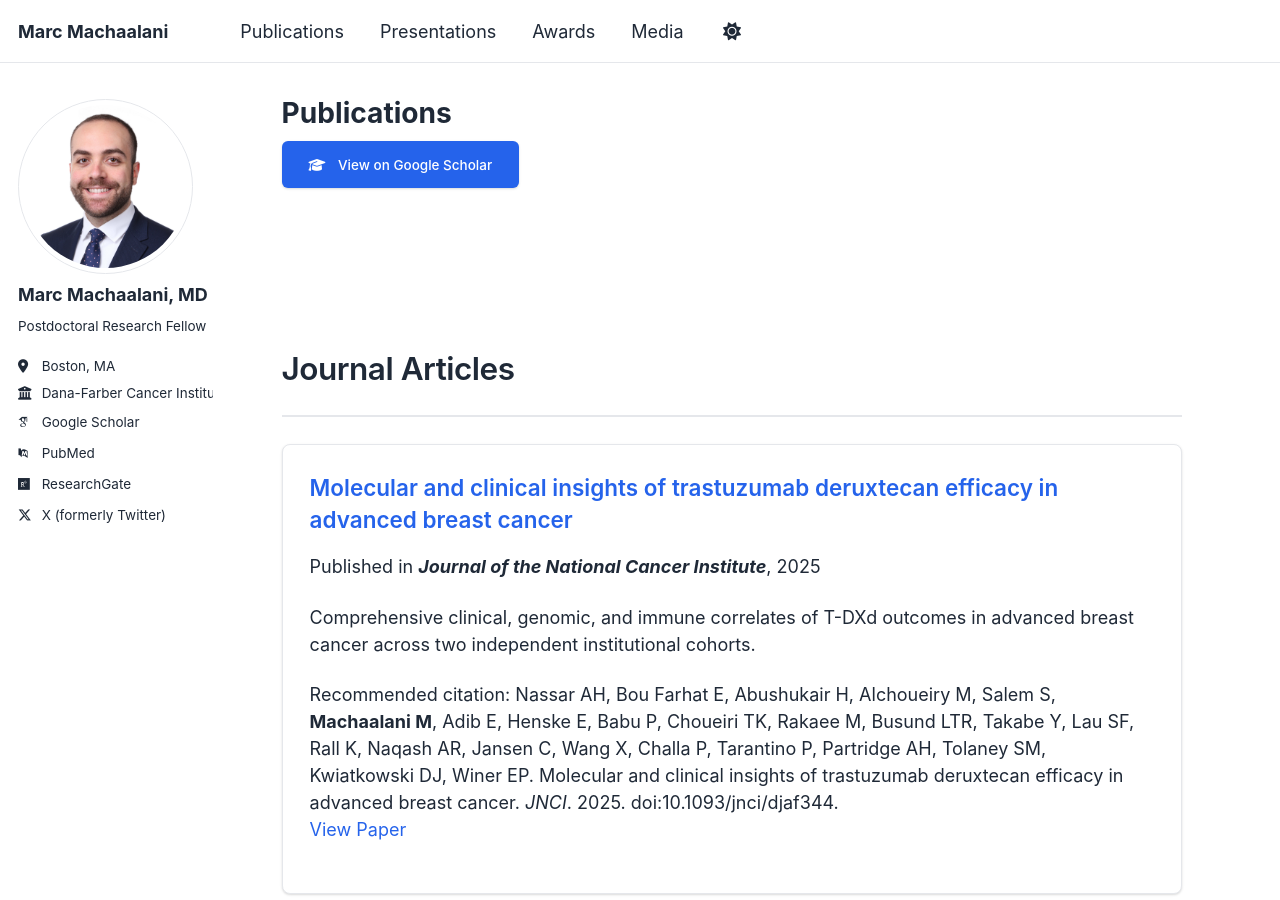
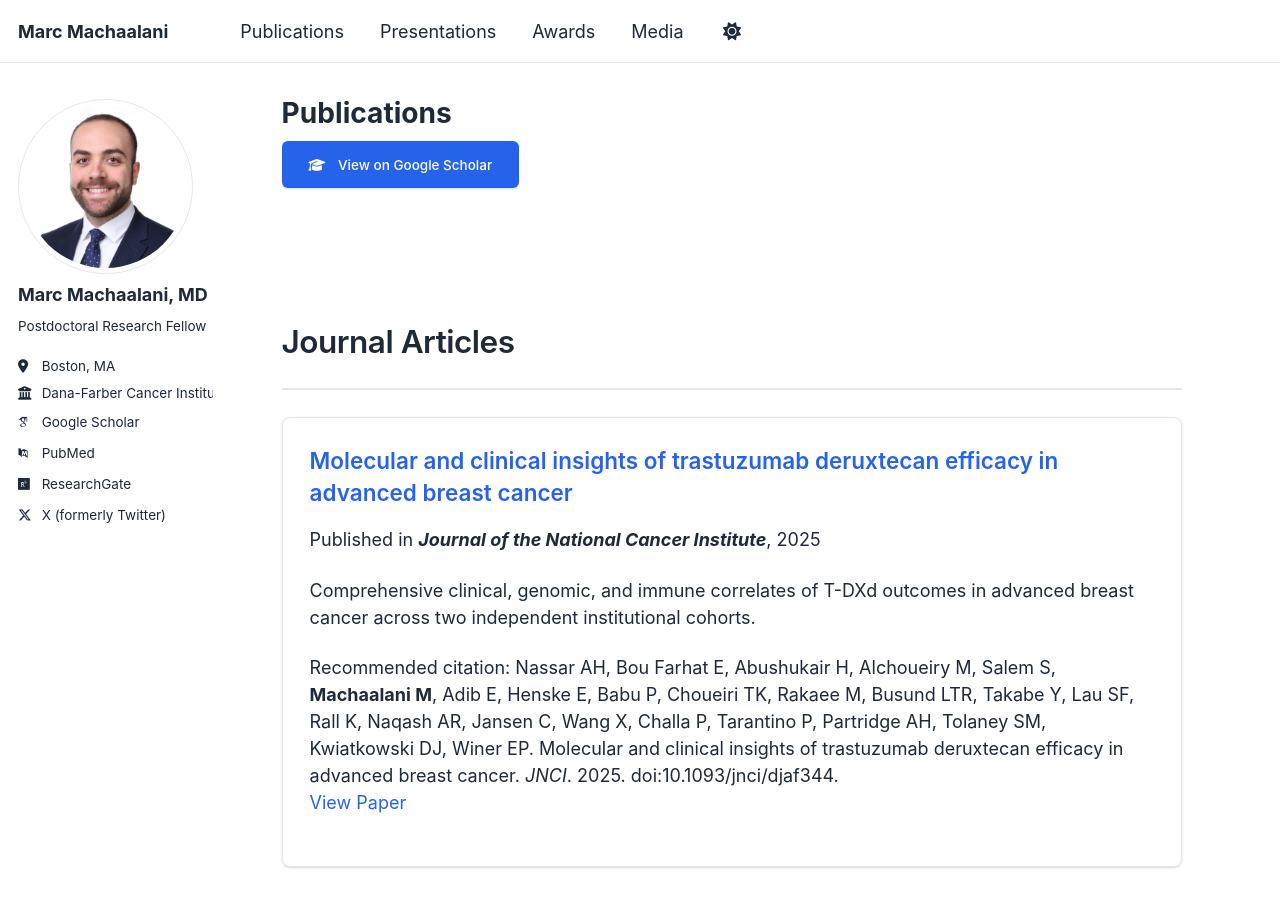
Before and after one commit to MarcMachaalani/marcmachaalani.github.io, a Jekyll site: the page built from _pages/publications.html, in a window 1280 px wide and 900 px high. Built offline with Jekyll 4.4.1, drawn with Linux system fonts in a browser that asks for light colours; some web fonts are replaced; a script bundle is joined from its source files by our own code; library files that are not in the unit come from our copies.

Commit message:
Update publications.html

```diff
--- a/_pages/publications.html
+++ b/_pages/publications.html
@@ -11,7 +11,7 @@ author_profile: true
   </a>
 {% endif %}
 
-<div style="margin-bottom: 3rem;"></div>
+<div style="margin-bottom: 1.5rem;"></div>
 
 {% include base_path %}
 
```
